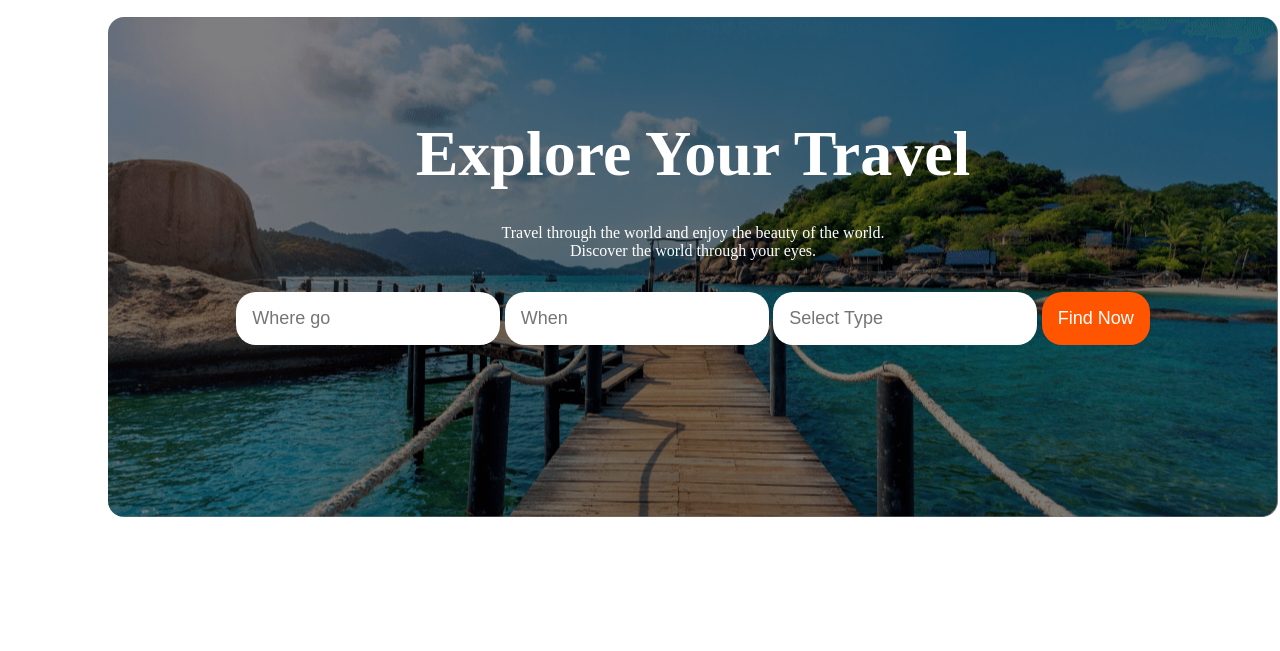
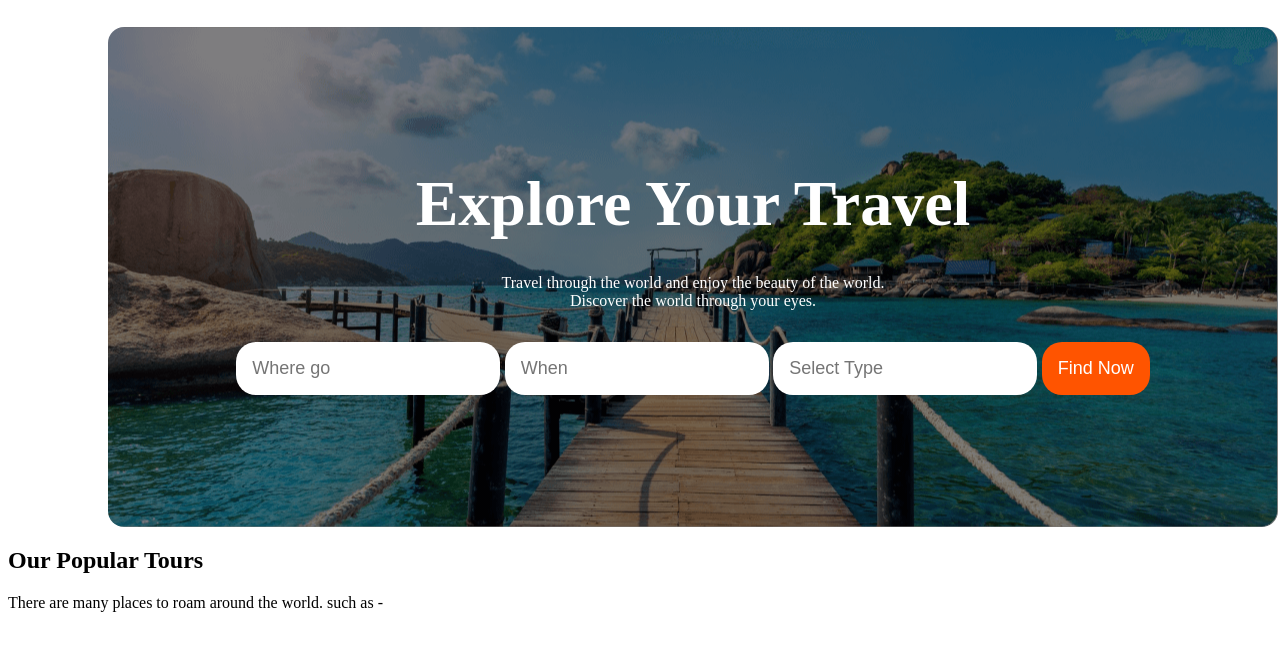
Before and after one commit to tanmaykhan/my-second-assignment, a plain HTML site: page index.html in a window 1280 px wide. Shown: the part 113-764 px from the top of the page. Drawn offline with Linux system fonts and the light colour scheme.

Commit message:
sixth commit

```diff
--- a/index.html
+++ b/index.html
@@ -31,8 +31,8 @@
     <main>
         <section class="explore-travel">
             <div class="text-2">
-                <h1 class="h-1">Explore Your Travel</h1>
-            <p class="p-1">Travel through the world and enjoy the beauty of the world. <br>Discover the world through your eyes.</p>
+                <h1 class="header-1">Explore Your Travel</h1>
+            <p class="para-1">Travel through the world and enjoy the beauty of the world. <br>Discover the world through your eyes.</p>
         </div>
         <div class="field">
             <input class="field-11" type="text" placeholder="Where go" name="" id="">
@@ -41,6 +41,11 @@
             <input class="field-12" type="button" value="Find Now">
         </div>
         </section>
+
+        <section class="second-section">
+            <h1 class="header-2">Our Popular Tours</h1>
+            <p class="para-2">There are many places to roam around the world. such as -</p>
+        </section>
     </main>
     <footer>
 
--- a/style.css
+++ b/style.css
@@ -52,20 +52,22 @@ header {
     background-repeat: no-repeat;
     width: 1170px;
     height: 500px;
-    position: absolute;
+    position: relative;
     border-radius: 16px;
     margin-top: 20px;
 }
 
-.h-1 {
+.header-1 {
     text-align: center;
+    align-items: center;
+    padding-top: 140px;
     color: #FFF;
     font-size: 64px;
     font-weight: 800;
-    margin-top: 100px;
+    margin-top: 30px;
 }
 
-.p-1 {
+.para-1 {
     color: #FFF;
     text-align: center;
     font-size: 16px;
@@ -104,3 +106,6 @@ header {
     border: 2px solid none;
     border-radius: 8px;
 }
+.second-section{
+    position: absolute;
+}
```
